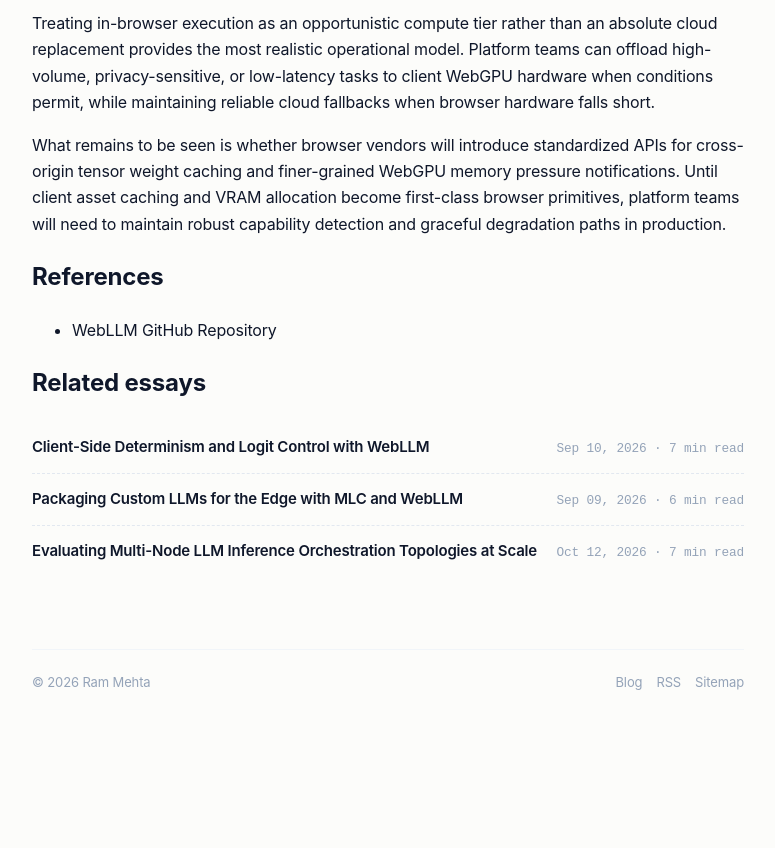
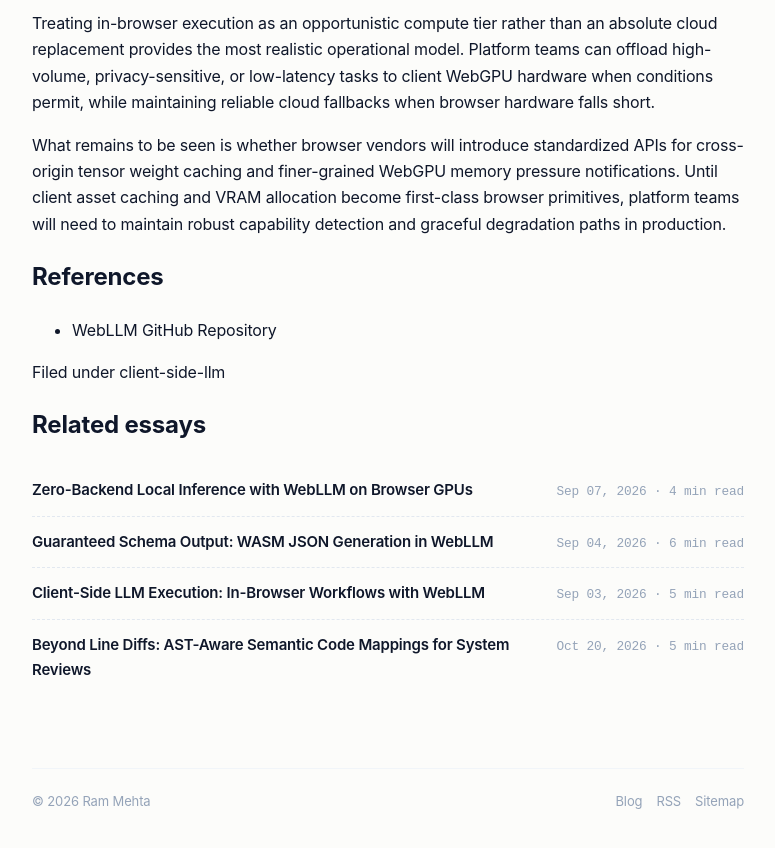
Before and after one commit to rammehta1899/rammehta1899.github.io, a Jekyll site: the page built from _posts/2026-09-08-in-browser-llm-execution-zero-refactoring-swapping-with-webllm.md, in a window 1280 px wide and 900 px high, scrolled down 2520 px. Shown: the top 848 px of the window, without its empty margins (252-1027 px from the left). Built offline with Jekyll 4.4.1, drawn with Linux system fonts in a browser that asks for light colours; our own code applies the rules of GitHub Pages for plain Markdown files; before the commit the page ends 3301 px from its top, so only the background shows below that.

Commit message:
Labels system, rarest-first related posts, dark mode, nav tracking, favicon, dedup + short titles

```diff
--- a/_posts/2026-09-08-in-browser-llm-execution-zero-refactoring-swapping-with-webllm.md
+++ b/_posts/2026-09-08-in-browser-llm-execution-zero-refactoring-swapping-with-webllm.md
@@ -1,8 +1,9 @@
 ---
-title: "In-Browser LLM Execution: Zero-Refactoring Swapping with WebLLM"
+title: 'In-Browser LLM Execution: Zero-Refactoring with WebLLM'
 description: "How WebLLM brings OpenAI API wire compatibility to WebGPU, enabling client-side LLM inference without refactoring frontend code."
 categories: ["Platform Engineering", "AI/ML"]
 tags: ["webllm", "webgpu", "openai", "llm", "webassembly"]
+labels: [client-side-llm]
 ---
 Managing LLM infrastructure at scale inevitably leads platform teams to a stark financial choice. Cloud inference costs scale linearly with active user traffic, while client hardware sits idle across thousands of user browsers. Offloading inference directly to the client browser reduces cloud API bills to zero for those workloads, but product engineering teams routinely push back against the massive refactoring required to swap out backend endpoint calls for custom WebAssembly runtime wrappers. [WebLLM](https://github.com/mlc-ai/web-llm) addresses this architectural friction by providing full wire compatibility with the OpenAI API protocol directly inside the browser.
 
```
